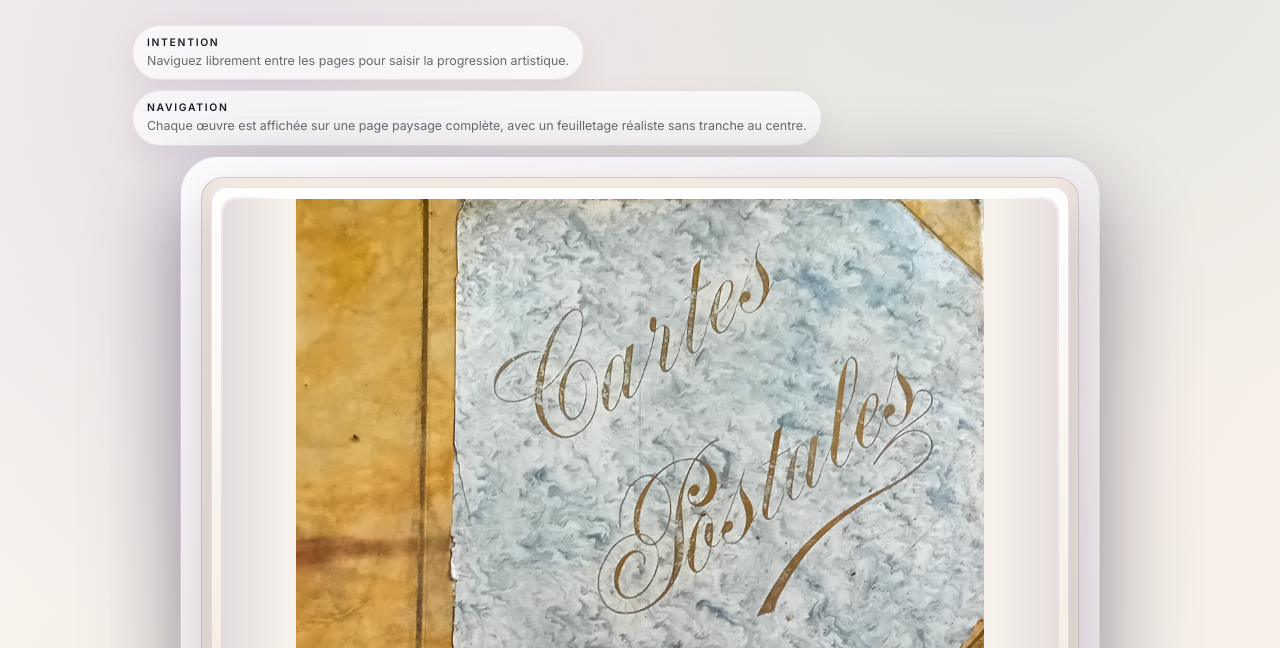
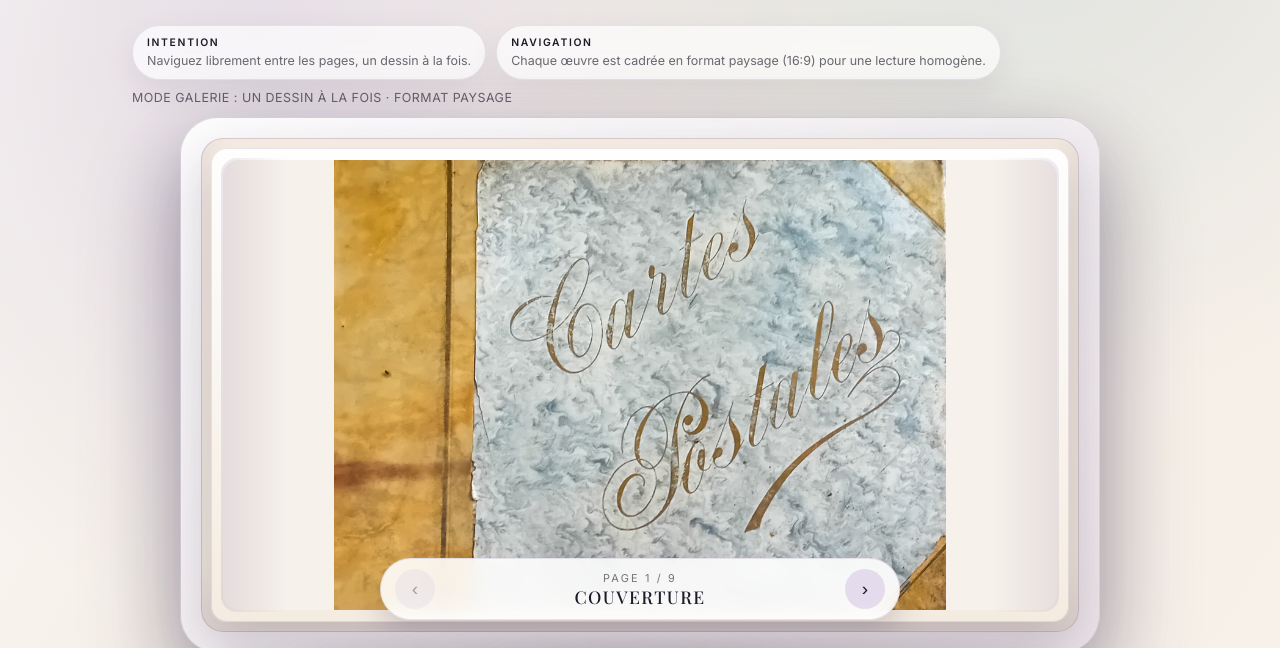
Before and after one commit to ZhuGG/epistellaire, a plain HTML site: page index.html in a window 1280 px wide. Shown: the part 127-775 px from the top of the page. Drawn offline with nearby package versions, Linux system fonts and the light colour scheme.

Commit message:
Adjust viewer to single landscape drawing mode

```diff
--- a/index.html
+++ b/index.html
@@ -123,6 +123,14 @@
 
     .viewer { display: grid; gap: 12px; }
 
+    .format-note {
+      margin: 0;
+      font-size: 0.78rem;
+      color: var(--ink-muted);
+      letter-spacing: 0.04em;
+      text-transform: uppercase;
+    }
+
     .book-shell {
       position: relative;
       border-radius: 38px;
@@ -154,27 +162,13 @@
 
     .book-object {
       position: relative;
-      aspect-ratio: 16 / 10;
+      aspect-ratio: 16 / 9;
       width: 100%;
       max-height: min(74vh, 740px);
       border-radius: 22px;
       overflow: hidden;
       background: linear-gradient(160deg, #f7efe5 0%, #f2e9dd 100%);
       box-shadow: inset 0 0 0 1px rgba(127, 106, 140, 0.25), inset 0 -32px 40px rgba(77, 54, 95, 0.12), 0 20px 50px rgba(50, 35, 64, 0.2);
-    }
-
-    .book-object::before {
-      content: "";
-      position: absolute;
-      top: 8%;
-      bottom: 8%;
-      left: 50%;
-      width: 2px;
-      transform: translateX(-50%);
-      background: linear-gradient(180deg, rgba(99, 73, 122, 0), rgba(99, 73, 122, 0.28), rgba(99, 73, 122, 0));
-      z-index: 5;
-      pointer-events: none;
-      opacity: 0.5;
     }
 
     .page-stack,
@@ -387,15 +381,16 @@
       <aside class="aside">
         <div class="aside-card">
           <h2>Intention</h2>
-          <p>Naviguez librement entre les pages pour saisir la progression artistique.</p>
+          <p>Naviguez librement entre les pages, un dessin à la fois.</p>
         </div>
         <div class="aside-card">
           <h2>Navigation</h2>
-          <p>Chaque œuvre est affichée sur une page paysage complète, avec un feuilletage réaliste sans tranche au centre.</p>
+          <p>Chaque œuvre est cadrée en format paysage (16:9) pour une lecture homogène.</p>
         </div>
       </aside>
 
       <section class="viewer" aria-label="Livre numérique">
+        <p class="format-note">Mode galerie&nbsp;: un dessin à la fois · format paysage</p>
         <div class="book-shell" id="bookShell">
           <div class="book-object" id="bookObject">
             <div class="tap-zones" aria-hidden="true">
```
